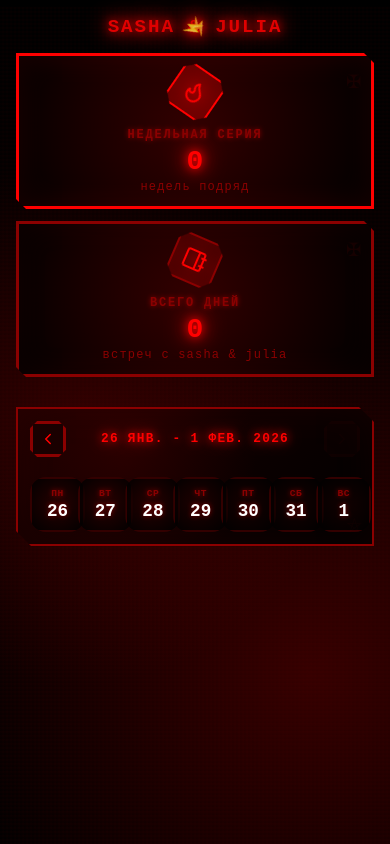
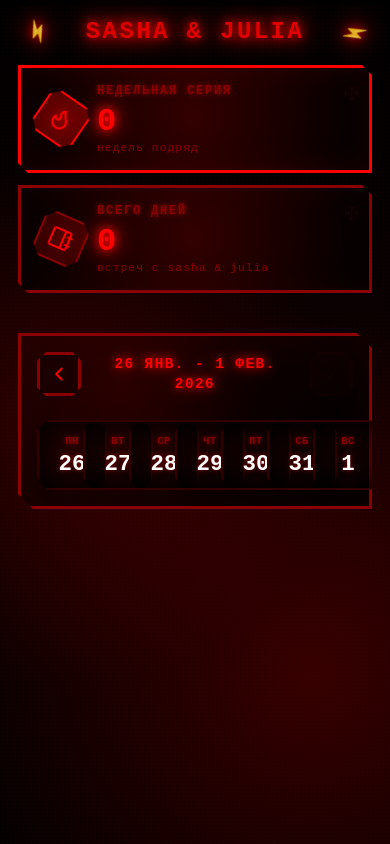
Before and after one commit to Skrejet-r/friends-streak, a React (Vite) app: page / in a window 390 px wide. Built offline with nearby package versions, Linux system fonts and the light colour scheme.

Commit message:
Fix: Add swipe gestures, improve touch interactions and increase mobile sizes for better usability

```diff
--- a/src/App.css
+++ b/src/App.css
@@ -259,6 +259,10 @@
   transition: all 0.3s;
   clip-path: polygon(20% 0%, 80% 0%, 100% 20%, 100% 80%, 80% 100%, 20% 100%, 0% 80%, 0% 20%);
   box-shadow: 0 0 10px rgba(255, 0, 0, 0.3);
+  touch-action: manipulation;
+  -webkit-tap-highlight-color: rgba(255, 0, 0, 0.3);
+  user-select: none;
+  -webkit-user-select: none;
 }
 
 .nav-button:hover:not(:disabled) {
@@ -289,6 +293,8 @@
   cursor: pointer;
   border-radius: 16px;
   overflow: hidden;
+  -webkit-tap-highlight-color: rgba(255, 0, 0, 0.2);
+  touch-action: manipulation;
 }
 
 .day-content {
@@ -306,6 +312,9 @@
   background:
     radial-gradient(circle at center, rgba(139, 0, 0, 0.1) 0%, rgba(0, 0, 0, 0.9) 100%);
   clip-path: polygon(15% 0%, 85% 0%, 100% 15%, 100% 85%, 85% 100%, 15% 100%, 0% 85%, 0% 15%);
+  user-select: none;
+  -webkit-user-select: none;
+  pointer-events: auto;
 }
 
 .day-card.met .day-content {
@@ -439,13 +448,162 @@
 
 @media (max-width: 768px) {
   .app {
-    padding: 10px;
+    padding: 12px;
     max-width: 100%;
   }
 
   .app-title {
+    font-size: 1.8rem;
+    letter-spacing: 0.1em;
+    margin-bottom: 24px;
+    padding: 0 50px;
+  }
+
+  .app-title::before,
+  .app-title::after {
+    font-size: 1.4rem;
+  }
+
+  .app-title::before {
+    left: 8px;
+  }
+
+  .app-title::after {
+    right: 8px;
+  }
+
+  .week-slider-container {
+    gap: 20px;
+  }
+
+  .stats-container {
+    grid-template-columns: 1fr;
+    gap: 16px;
+    margin-bottom: 20px;
+  }
+
+  .stat-card {
+    padding: 20px;
+    gap: 16px;
+    flex-direction: row;
+    text-align: left;
+  }
+
+  .stat-icon {
+    width: 56px;
+    height: 56px;
+    flex-shrink: 0;
+  }
+
+  .stat-icon svg {
+    width: 28px;
+    height: 28px;
+  }
+
+  .stat-label {
+    font-size: 0.85rem;
+    margin-bottom: 8px;
+  }
+
+  .stat-value {
+    font-size: 2.5rem;
+  }
+
+  .stat-sublabel {
+    font-size: 0.8rem;
+  }
+
+  .week-card {
+    padding: 20px;
+    border-width: 3px;
+    touch-action: pan-y;
+  }
+
+  .week-card::before,
+  .week-card::after {
+    font-size: 1.4rem;
+    top: 12px;
+    left: 12px;
+    bottom: 12px;
+    right: 12px;
+  }
+
+  .week-header {
+    margin-bottom: 24px;
+    gap: 12px;
+  }
+
+  .week-title {
+    font-size: 1rem;
+    letter-spacing: 0.1em;
+    line-height: 1.4;
+    padding: 0 8px;
+  }
+
+  .nav-button {
+    width: 48px;
+    height: 48px;
+    min-width: 48px;
+    touch-action: manipulation;
+  }
+
+  .nav-button svg {
+    width: 24px;
+    height: 24px;
+  }
+
+  .days-grid {
+    gap: 8px;
+    grid-template-columns: repeat(7, 1fr);
+  }
+
+  .day-card {
+    min-height: 75px;
+    touch-action: manipulation;
+    -webkit-tap-highlight-color: rgba(255, 0, 0, 0.3);
+  }
+
+  .day-content {
+    padding: 10px 6px;
+    border-width: 2px;
+    cursor: pointer;
+    user-select: none;
+    -webkit-user-select: none;
+  }
+
+  .day-name {
+    font-size: 0.7rem;
+    margin-bottom: 6px;
+    letter-spacing: 0.05em;
+    font-weight: 700;
+  }
+
+  .day-number {
     font-size: 1.5rem;
-    letter-spacing: 0.1em;
+    font-weight: 900;
+  }
+
+  .checkmark {
+    width: 24px;
+    height: 24px;
+    top: 6px;
+    right: 6px;
+    font-size: 14px;
+  }
+
+  .day-card.met::before,
+  .day-card.met::after {
+    display: none; /* Partikel auf Mobile ausblenden */
+  }
+}
+
+@media (max-width: 480px) {
+  .app {
+    padding: 10px;
+  }
+
+  .app-title {
+    font-size: 1.5rem;
     margin-bottom: 20px;
     padding: 0 40px;
   }
@@ -453,8 +611,6 @@
   .app-title::before,
   .app-title::after {
     font-size: 1.2rem;
-    left: 0;
-    right: 0;
   }
 
   .app-title::before {
@@ -465,21 +621,13 @@
     right: 5px;
   }
 
-  .week-slider-container {
-    gap: 15px;
-  }
-
   .stats-container {
-    grid-template-columns: 1fr;
     gap: 12px;
-    margin-bottom: 15px;
   }
 
   .stat-card {
     padding: 16px;
     gap: 12px;
-    flex-direction: column;
-    text-align: center;
   }
 
   .stat-icon {
@@ -492,153 +640,60 @@
     height: 24px;
   }
 
-  .stat-label {
-    font-size: 0.75rem;
-    margin-bottom: 6px;
-  }
-
   .stat-value {
     font-size: 2rem;
   }
 
-  .stat-sublabel {
+  .stat-label {
     font-size: 0.75rem;
   }
 
-  .week-card {
-    padding: 15px;
-    border-width: 2px;
+  .stat-sublabel {
+    font-size: 0.7rem;
   }
 
-  .week-card::before,
-  .week-card::after {
-    font-size: 1.2rem;
-    top: 10px;
-    left: 10px;
-    bottom: 10px;
-    right: 10px;
-  }
-
-  .week-header {
-    margin-bottom: 20px;
-    gap: 10px;
+  .week-card {
+    padding: 16px;
   }
 
   .week-title {
     font-size: 0.9rem;
-    letter-spacing: 0.1em;
-    line-height: 1.3;
   }
 
   .nav-button {
-    width: 40px;
-    height: 40px;
-    min-width: 40px;
+    width: 44px;
+    height: 44px;
+    min-width: 44px;
   }
 
   .nav-button svg {
-    width: 20px;
-    height: 20px;
+    width: 22px;
+    height: 22px;
   }
 
   .days-grid {
     gap: 6px;
-    grid-template-columns: repeat(7, 1fr);
   }
 
   .day-card {
-    min-height: 60px;
+    min-height: 70px;
   }
 
   .day-content {
     padding: 8px 4px;
-    border-width: 2px;
   }
 
   .day-name {
     font-size: 0.65rem;
-    margin-bottom: 4px;
-    letter-spacing: 0.05em;
   }
 
   .day-number {
-    font-size: 1.3rem;
+    font-size: 1.4rem;
   }
 
   .checkmark {
-    width: 20px;
-    height: 20px;
-    top: 4px;
-    right: 4px;
+    width: 22px;
+    height: 22px;
     font-size: 12px;
   }
-
-  .day-card.met::before,
-  .day-card.met::after {
-    display: none; /* Partikel auf Mobile ausblenden */
-  }
 }
-
-@media (max-width: 480px) {
-  .app {
-    padding: 8px;
-  }
-
-  .app-title {
-    font-size: 1.2rem;
-    margin-bottom: 15px;
-    padding: 0 30px;
-  }
-
-  .app-title::before,
-  .app-title::after {
-    font-size: 1rem;
-  }
-
-  .stat-card {
-    padding: 12px;
-  }
-
-  .stat-value {
-    font-size: 1.75rem;
-  }
-
-  .week-card {
-    padding: 12px;
-  }
-
-  .week-title {
-    font-size: 0.8rem;
-  }
-
-  .nav-button {
-    width: 36px;
-    height: 36px;
-    min-width: 36px;
-  }
-
-  .nav-button svg {
-    width: 18px;
-    height: 18px;
-  }
-
-  .days-grid {
-    gap: 4px;
-  }
-
-  .day-card {
-    min-height: 55px;
-  }
-
-  .day-content {
-    padding: 6px 2px;
-  }
-
-  .day-name {
-    font-size: 0.6rem;
-  }
-
-  .day-number {
-    font-size: 1.1rem;
-  }
-}
--- a/src/components/DayCard.tsx
+++ b/src/components/DayCard.tsx
@@ -9,6 +9,12 @@ interface DayCardProps {
 
 export default function DayCard({ day, index, onClick }: DayCardProps) {
   const dayOfWeek = day.date.toLocaleDateString('ru-RU', { weekday: 'short' });
+
+  const handleTouchEnd = (e: React.TouchEvent) => {
+    e.preventDefault();
+    e.stopPropagation();
+    onClick();
+  };
 
   return (
     <motion.div
@@ -27,8 +33,9 @@ export default function DayCard({ day, index, onClick }: DayCardProps) {
         y: -8,
         rotate: [0, -5, 5, 0]
       }}
-      whileTap={{ scale: 0.9, rotate: 180 }}
+      whileTap={{ scale: 0.95 }}
       onClick={onClick}
+      onTouchEnd={handleTouchEnd}
     >
       <motion.div
         className="day-content"
--- a/src/components/WeekSlider.tsx
+++ b/src/components/WeekSlider.tsx
@@ -1,4 +1,4 @@
-import { useState, useEffect } from 'react';
+import { useState, useEffect, useRef } from 'react';
 import { motion, AnimatePresence } from 'framer-motion';
 import { ChevronLeft, ChevronRight } from 'lucide-react';
 import { getWeekData, formatWeekRange, getDateFromWeekOffset, getWeeksFromStart, getToday } from '../utils/dateUtils';
@@ -14,6 +14,10 @@ export default function WeekSlider() {
   const [metDays, setMetDays] = useState<string[]>([]);
   const [weekStreak, setWeekStreak] = useState(0);
   const [totalDays, setTotalDays] = useState(0);
+
+  // Swipe-Gesten
+  const touchStartX = useRef<number | null>(null);
+  const touchEndX = useRef<number | null>(null);
 
   const currentDate = getDateFromWeekOffset(currentWeekOffset);
   const weekData = getWeekData(currentDate);
@@ -57,6 +61,33 @@ export default function WeekSlider() {
     }
   };
 
+  // Swipe-Handler
+  const minSwipeDistance = 50;
+
+  const onTouchStart = (e: React.TouchEvent) => {
+    touchEndX.current = null;
+    touchStartX.current = e.targetTouches[0].clientX;
+  };
+
+  const onTouchMove = (e: React.TouchEvent) => {
+    touchEndX.current = e.targetTouches[0].clientX;
+  };
+
+  const onTouchEnd = () => {
+    if (!touchStartX.current || !touchEndX.current) return;
+
+    const distance = touchStartX.current - touchEndX.current;
+    const isLeftSwipe = distance > minSwipeDistance;
+    const isRightSwipe = distance < -minSwipeDistance;
+
+    if (isLeftSwipe) {
+      goToNextWeek();
+    }
+    if (isRightSwipe) {
+      goToPreviousWeek();
+    }
+  };
+
   // weekDays wird automatisch aktualisiert, da isMetDay() immer die neuesten Daten aus localStorage liest
   const weekDays = weekData.days.map(day => ({
     ...day,
@@ -72,6 +103,9 @@ export default function WeekSlider() {
         initial={{ opacity: 0, y: 20 }}
         animate={{ opacity: 1, y: 0 }}
         transition={{ duration: 0.5 }}
+        onTouchStart={onTouchStart}
+        onTouchMove={onTouchMove}
+        onTouchEnd={onTouchEnd}
       >
         <div className="week-header">
           <motion.button
```
